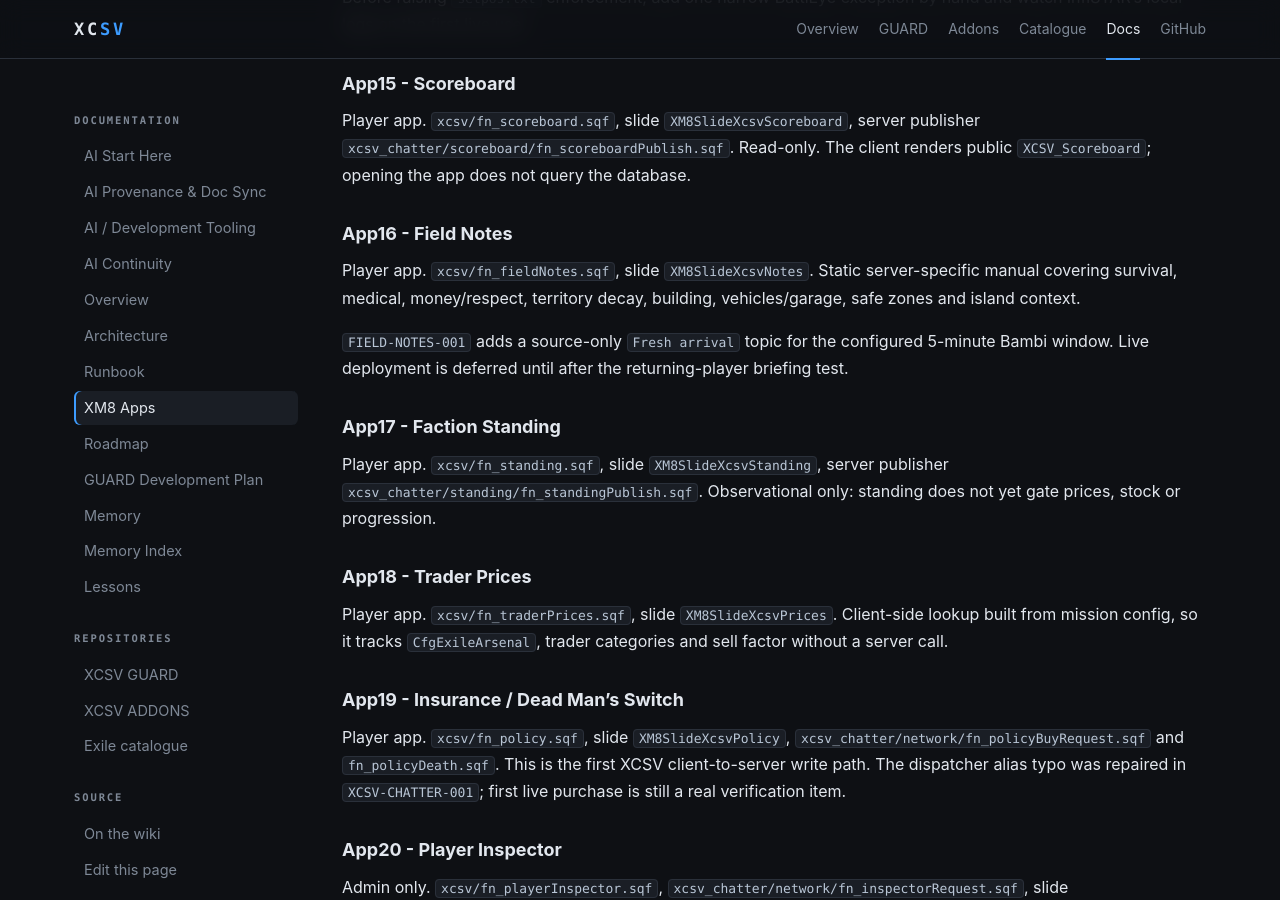
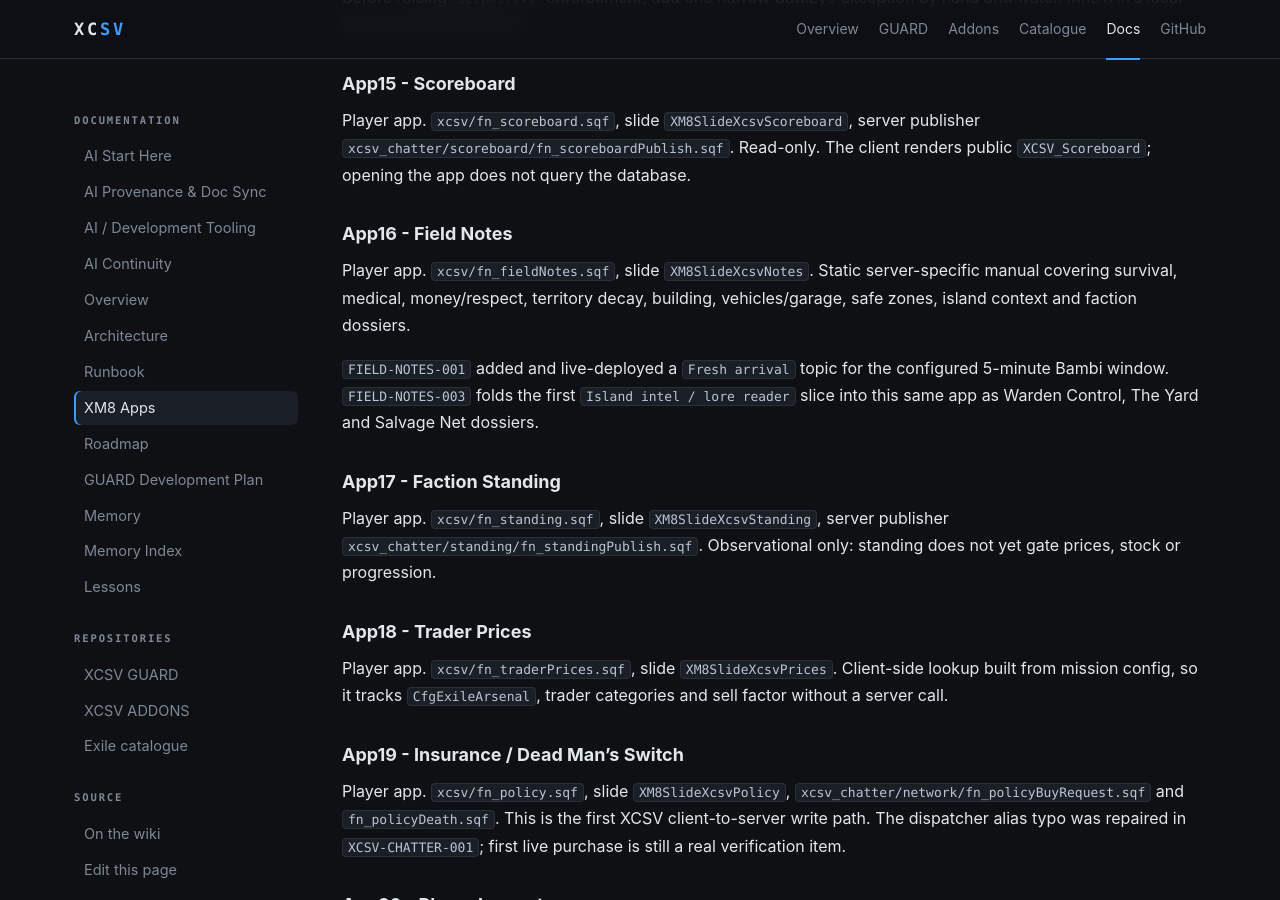
Before and after one commit to x-cessive/XCSV, a Jekyll site: the page built from docs/wiki/XM8-Apps.md, in a window 1280 px wide and 900 px high, scrolled down 1117 px. Built offline with Jekyll 4.4.1, drawn with Linux system fonts in a browser that asks for light colours; some of the changed text lies outside the part shown.

Commit message:
Document Field Notes lore slice

```diff
--- a/docs/wiki/XM8-Apps.md
+++ b/docs/wiki/XM8-Apps.md
@@ -59,11 +59,13 @@ database.
 
 Player app. `xcsv/fn_fieldNotes.sqf`, slide `XM8SlideXcsvNotes`. Static
 server-specific manual covering survival, medical, money/respect, territory
-decay, building, vehicles/garage, safe zones and island context.
+decay, building, vehicles/garage, safe zones, island context and faction
+dossiers.
 
-`FIELD-NOTES-001` adds a source-only `Fresh arrival` topic for the configured
-5-minute Bambi window. Live deployment is deferred until after the
-returning-player briefing test.
+`FIELD-NOTES-001` added and live-deployed a `Fresh arrival` topic for the
+configured 5-minute Bambi window. `FIELD-NOTES-003` folds the first
+`Island intel / lore reader` slice into this same app as Warden Control, The
+Yard and Salvage Net dossiers.
 
 ### App17 - Faction Standing
 
@@ -124,7 +126,8 @@ handlers.
 3. Virtual Garage remote: stored vehicles and where they are parked.
 4. Job board: generated fetch/deliver tasks for solo direction.
 5. Group / clan panel: members, online status, last seen, shared markers.
-6. Island intel / lore reader: faction dossiers and backstory.
+6. Island intel / lore reader: first faction-dossier slice lives in Field Notes;
+   a separate app is deferred until there is dynamic intel to render.
 7. Message board: asynchronous player-to-player notes.
 
 ## Order Of Work
```
Also changed, not shown: wiki/XM8-Apps.md (+8 -5 lines).
